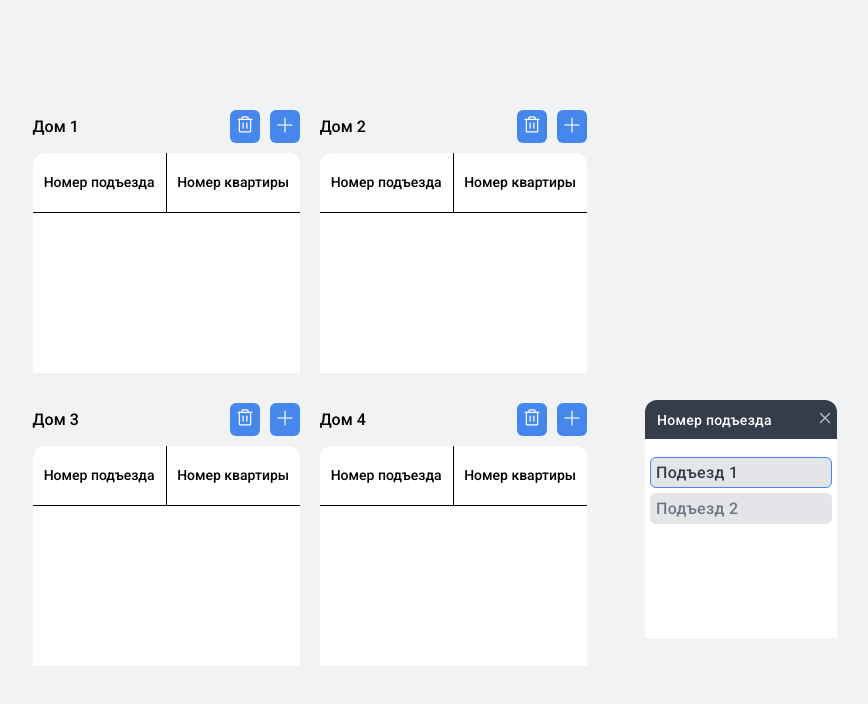
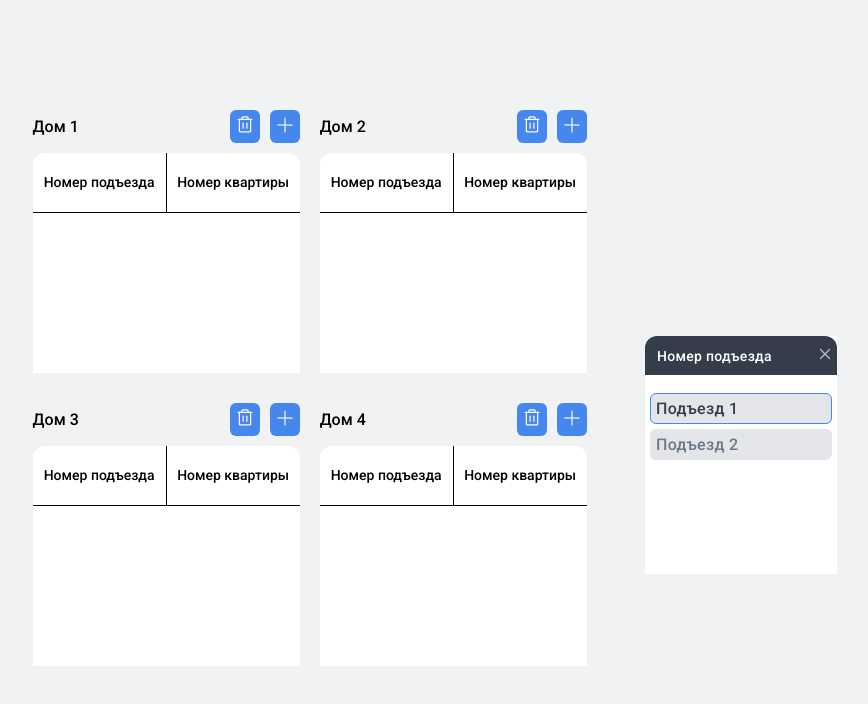
Before and after one commit to MariaShalaginova/evrika_test, a React (Vite) app: page / in a window 1280 px wide. Both pictures are taken after a click on the button 407 px from the left and 126 px from the top of the page. Shown: the top 704 px of the page, without its empty margins (123-991 px from the left). Built offline with nearby package versions, Linux system fonts and the light colour scheme.

Commit message:
изменены стили

```diff
--- a/src/components/Modals/Modals.module.scss
+++ b/src/components/Modals/Modals.module.scss
@@ -4,7 +4,7 @@
 
 .modal {
     position: absolute;
-    top: 50%;
+    top: 42%;
     left: 60%;
     display: flex;
     flex-direction: column;
```
